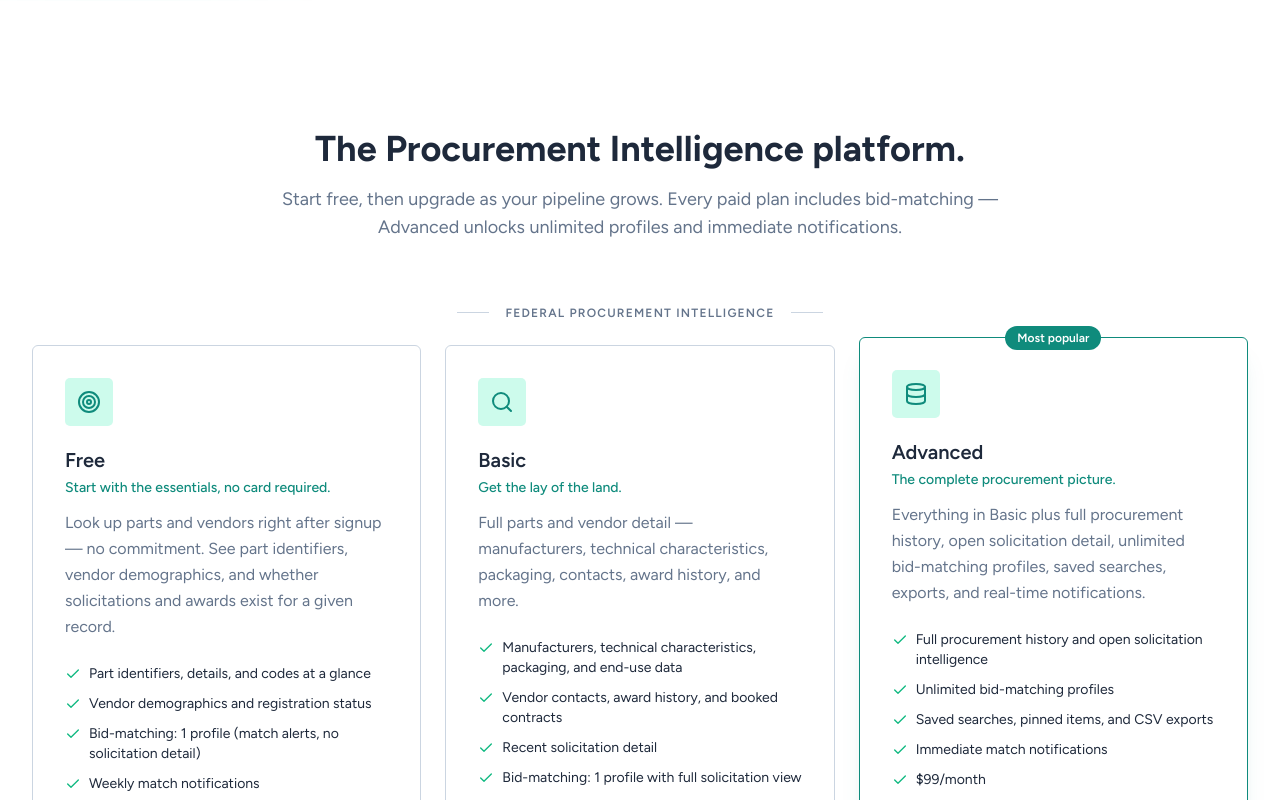
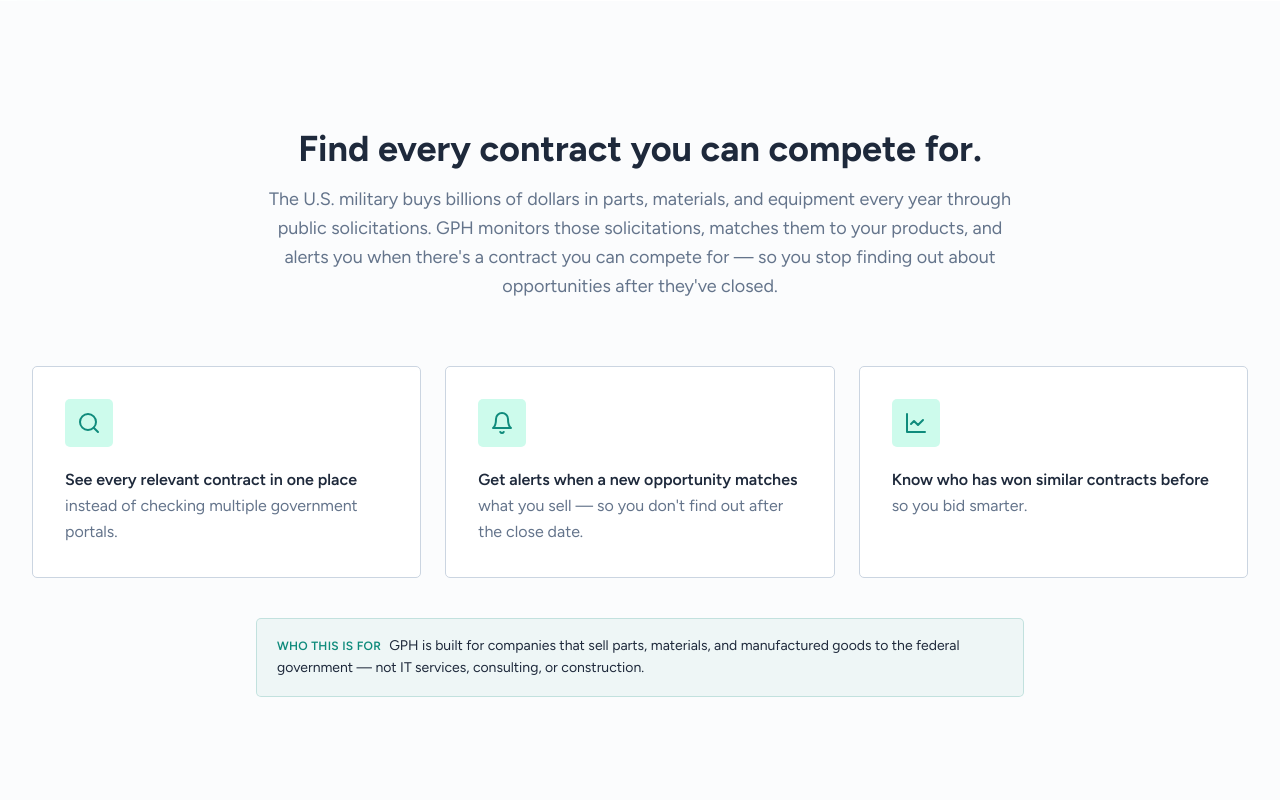
Before and after one commit to GraLaVi/Government-Procurement-Library, a Next.js app: page / in a window 1280 px wide. Shown: the part 980-1780 px from the top of the page. Built offline with nearby package versions, Linux system fonts and the light colour scheme; no server answers.

Commit message:
Made some updates to landing page copy.

```diff
--- a/src/app/page.tsx
+++ b/src/app/page.tsx
@@ -2,6 +2,7 @@ import { Navbar } from "@/components/layout/Navbar";
 import { Footer } from "@/components/layout/Footer";
 import { BetaBanner } from "@/components/landing/BetaBanner";
 import { Hero } from "@/components/landing/Hero";
+import { WhatGPHDoes } from "@/components/landing/WhatGPHDoes";
 import { Products } from "@/components/landing/Products";
 import { Features } from "@/components/landing/Features";
 import { HowItWorks } from "@/components/landing/HowItWorks";
@@ -14,6 +15,7 @@ export default function Home() {
       <BetaBanner />
       <main>
         <Hero />
+        <WhatGPHDoes />
         <Products />
         <Features />
         <HowItWorks />
--- a/src/components/landing/HowItWorks.tsx
+++ b/src/components/landing/HowItWorks.tsx
@@ -9,15 +9,15 @@ const steps = [
   },
   {
     number: "02",
-    title: "Pick a Plan & Set Your Profile",
+    title: "Tell Us What You Sell",
     description:
-      "Once approved, choose Free, Basic, or Advanced. Configure your CAGE code, NSN categories, and bid-matching profiles.",
+      "Once approved, set up your match profile — part numbers, part description, or the types of contracts you go after — and GPH starts watching for relevant opportunities.",
   },
   {
     number: "03",
-    title: "Win Federal Contracts",
+    title: "Bid With Better Information",
     description:
-      "Receive matched solicitations daily, analyze competitor activity with CAGE-code intelligence, and submit stronger proposals backed by real procurement data.",
+      "Matched opportunities show up in your dashboard and your inbox. See who has won similar contracts, what the government has paid, and which solicitations are closing soon — so every proposal you submit is backed by real data.",
   },
 ];
 
--- a/src/components/landing/Products.tsx
+++ b/src/components/landing/Products.tsx
@@ -22,7 +22,7 @@ const products: Array<{
       "Look up parts and vendors right after signup — no commitment. See part identifiers, vendor demographics, and whether solicitations and awards exist for a given record.",
     features: [
       "Part identifiers, details, and codes at a glance",
-      "Vendor demographics and registration status",
+      "See which vendors are registered and active on the parts you sell",
       "Bid-matching: 1 profile (match alerts, no solicitation detail)",
       "Weekly match notifications",
       "1 user",
@@ -37,7 +37,7 @@ const products: Array<{
       "Full parts and vendor detail — manufacturers, technical characteristics, packaging, contacts, award history, and more.",
     features: [
       "Manufacturers, technical characteristics, packaging, and end-use data",
-      "Vendor contacts, award history, and booked contracts",
+      "See which vendors are competing and winning on the parts you sell",
       "Recent solicitation detail",
       "Bid-matching: 1 profile with full solicitation view",
       "Daily match notifications",
--- /dev/null
+++ b/src/components/landing/WhatGPHDoes.tsx
@@ -0,0 +1,90 @@
+import { SearchIcon, BellIcon, ChartIcon } from "@/components/icons";
+
+const valueProps: Array<{
+  icon: React.ComponentType<{ className?: string }>;
+  lead: string;
+  rest: string;
+}> = [
+  {
+    icon: SearchIcon,
+    lead: "See every relevant contract in one place",
+    rest: "instead of checking multiple government portals.",
+  },
+  {
+    icon: BellIcon,
+    lead: "Get alerts when a new opportunity matches",
+    rest: "what you sell — so you don't find out after the close date.",
+  },
+  {
+    icon: ChartIcon,
+    lead: "Know who has won similar contracts before",
+    rest: "so you bid smarter.",
+  },
+];
+
+export function WhatGPHDoes() {
+  return (
+    <section className="py-20 lg:py-32 bg-muted-light/30 dark:bg-card-bg/40">
+      <div className="max-w-7xl mx-auto px-4 sm:px-6 lg:px-8">
+        {/* Header — plain-language explainer for visitors who didn't decode
+            the Hero's DLA/DIBBS/CAGE subhead. Centered max-w-3xl pattern
+            mirrors Features.tsx and HowItWorks.tsx. */}
+        <div className="text-center max-w-3xl mx-auto">
+          <h2 className="text-3xl sm:text-4xl font-bold text-secondary dark:text-foreground">
+            Find every contract you can compete for.
+          </h2>
+          <p className="mt-4 text-lg text-muted dark:text-foreground/70 leading-relaxed">
+            The U.S. military buys billions of dollars in parts, materials,
+            and equipment every year through public solicitations. GPH
+            monitors those solicitations, matches them to your products, and
+            alerts you when there&apos;s a contract you can compete for — so
+            you stop finding out about opportunities after they&apos;ve closed.
+          </p>
+        </div>
+
+        {/* Value props — 3-up grid, single-sentence cards. Lead phrase
+            bolded so a skimmer gets the benefit even without reading the
+            tail clause. */}
+        <div className="mt-16 grid md:grid-cols-3 gap-6">
+          {valueProps.map((prop) => {
+            const Icon = prop.icon;
+            return (
+              <div
+                key={prop.lead}
+                className="bg-white dark:bg-card-bg rounded-xl p-6 lg:p-8 border border-border"
+              >
+                <div className="w-12 h-12 bg-primary-light rounded-xl flex items-center justify-center">
+                  <Icon className="w-6 h-6 text-primary" />
+                </div>
+                <p className="mt-5 text-base text-foreground dark:text-card-foreground leading-relaxed">
+                  <span className="font-semibold text-secondary dark:text-card-foreground">
+                    {prop.lead}
+                  </span>{" "}
+                  <span className="text-muted dark:text-card-foreground/80">
+                    {prop.rest}
+                  </span>
+                </p>
+              </div>
+            );
+          })}
+        </div>
+
+        {/* Scope callout — qualifies the lead BEFORE they look at pricing.
+            Bordered + tinted so it reads as a "before you go further, this
+            is who we're for" gesture instead of another feature card. */}
+        <div className="mt-10 max-w-3xl mx-auto">
+          <div className="rounded-xl border border-primary/20 bg-primary/5 px-5 py-4">
+            <p className="text-sm text-foreground dark:text-card-foreground/90 leading-relaxed">
+              <span className="font-semibold text-primary uppercase text-xs tracking-wide mr-2">
+                Who this is for
+              </span>
+              GPH is built for companies that sell parts, materials, and
+              manufactured goods to the federal government — not IT services,
+              consulting, or construction.
+            </p>
+          </div>
+        </div>
+      </div>
+    </section>
+  );
+}
```
Also changed, not shown: 1 other file (tests, documents, lock files or other folders).
